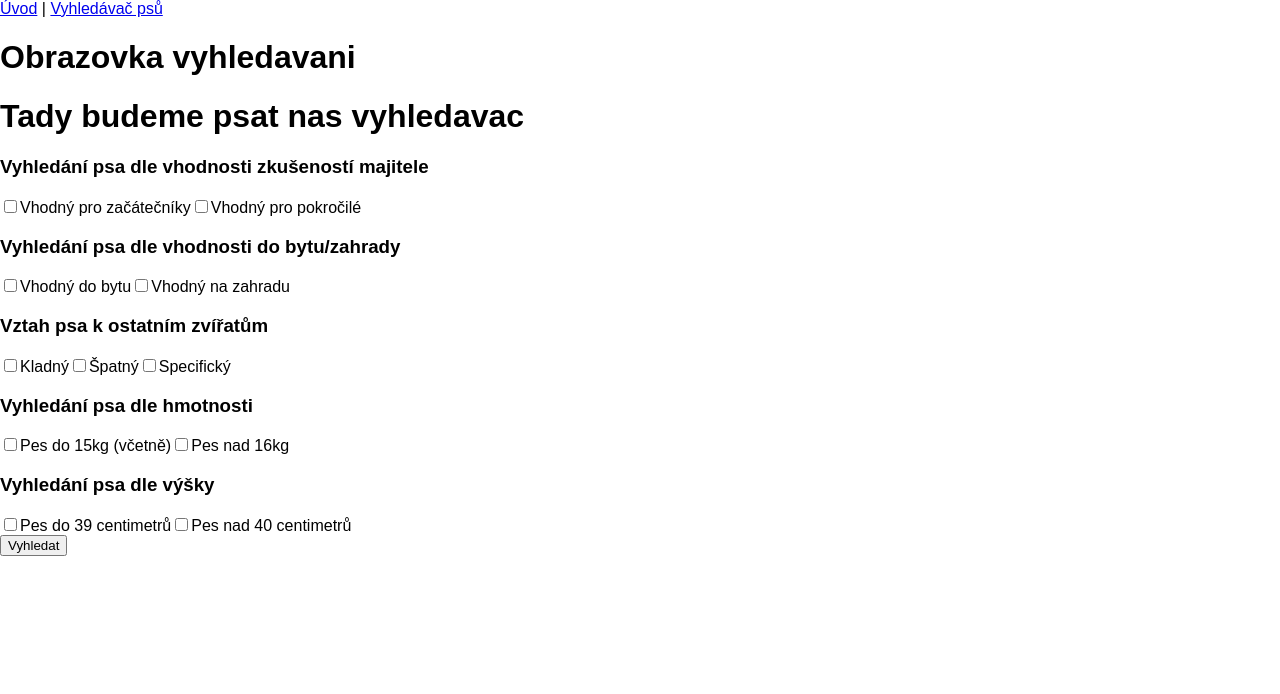
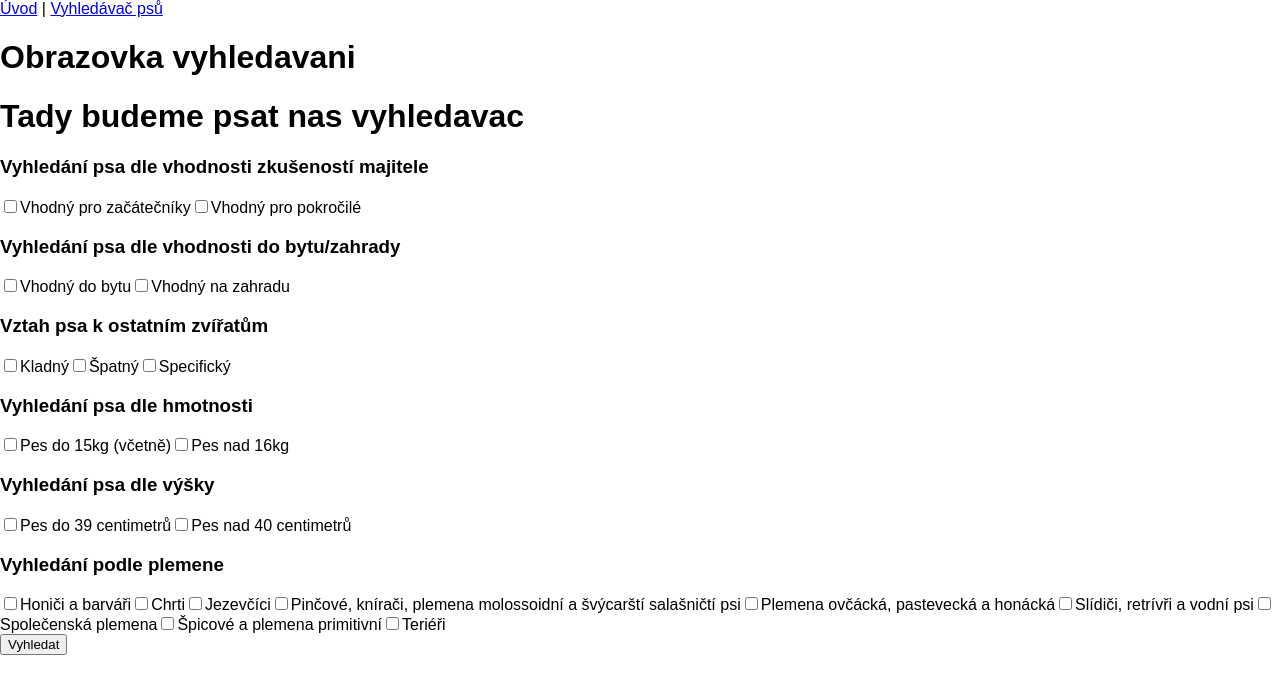
Before and after one commit to terezakuk/Psomat, a Vue app: page /search in a window 1280 px wide. Shown: the top 694 px of the page. Built offline with nearby package versions, Linux system fonts and the light colour scheme.

Commit message:
filtr kategorie přidán
stejná logika jako u vztahKJinymZviratum

```diff
--- a/src/components/Filter.vue
+++ b/src/components/Filter.vue
@@ -40,6 +40,36 @@
 
       <input type="checkbox" id="velky" value="40-150" v-model="vyska" />
       <label for="velky">Pes nad 40 centimetrů</label>
+
+      <h3>Vyhledání podle plemene</h3>
+      <input type="checkbox" id="honici" value="Honiči a barváři" v-model="kategorie" />
+      <label for="honici">Honiči a barváři</label>
+      <input type="checkbox" id="chrti" value="Chrti" v-model="kategorie" />
+      <label for="chrti">Chrti</label>
+      <input type="checkbox" id="jezevcici" value="Jezevčíci" v-model="kategorie" />
+      <label for="jezevcici">Jezevčíci</label>
+      <input
+        type="checkbox"
+        id="pincove"
+        value="Pinčové, knírači, plemena molossoidní a švýcarští salašničtí psi"
+        v-model="kategorie"
+      />
+      <label for="pincove">Pinčové, knírači, plemena molossoidní a švýcarští salašničtí psi</label>
+      <input
+        type="checkbox"
+        id="ovcaci"
+        value="Plemena ovčácká, pastevecká a honácká"
+        v-model="kategorie"
+      />
+      <label for="ovcaci">Plemena ovčácká, pastevecká a honácká</label>
+      <input type="checkbox" id="slidici" value="Slídiči, retrívři a vodní psi" v-model="kategorie" />
+      <label for="slidici">Slídiči, retrívři a vodní psi</label>
+      <input type="checkbox" id="spolecenska" value="Společenská plemena" v-model="kategorie" />
+      <label for="spolecenska">Společenská plemena</label>
+      <input type="checkbox" id="spicove" value="Špicové a plemena primitivní" v-model="kategorie" />
+      <label for="spicove">Špicové a plemena primitivní</label>
+      <input type="checkbox" id="terieri" value="Teriéři" v-model="kategorie" />
+      <label for="terieri">Teriéři</label>
     </div>
 
     <button v-on:click="vyhledat()">Vyhledat</button>
@@ -54,7 +84,8 @@ export default {
       hmotnost: [],
       vyska: [],
       doBytu: [],
-      vhodnyProZacatecniky: []
+      vhodnyProZacatecniky: [],
+      kategorie: []
     };
   },
 
@@ -66,12 +97,14 @@ export default {
       console.log(this.vyska);
       console.log(this.doBytu);
       console.log(this.vhodnyProZacatecniky);
+      console.log(this.kategorie);
       let filter = {
         vztahKJinymZviratum: this.vztahKJinymZviratum.map(x => x),
         hmotnost: this.hmotnost.map(mapujOdDo),
         vyska: this.vyska.map(mapujOdDo),
         doBytu: mapujBoolean(this.doBytu),
-        vhodnyProZacatecniky: mapujBoolean(this.vhodnyProZacatecniky)
+        vhodnyProZacatecniky: mapujBoolean(this.vhodnyProZacatecniky),
+        vztahKJinymZviratum: this.kategorie.map(x => x)
       };
 
       console.log(filter);
```
